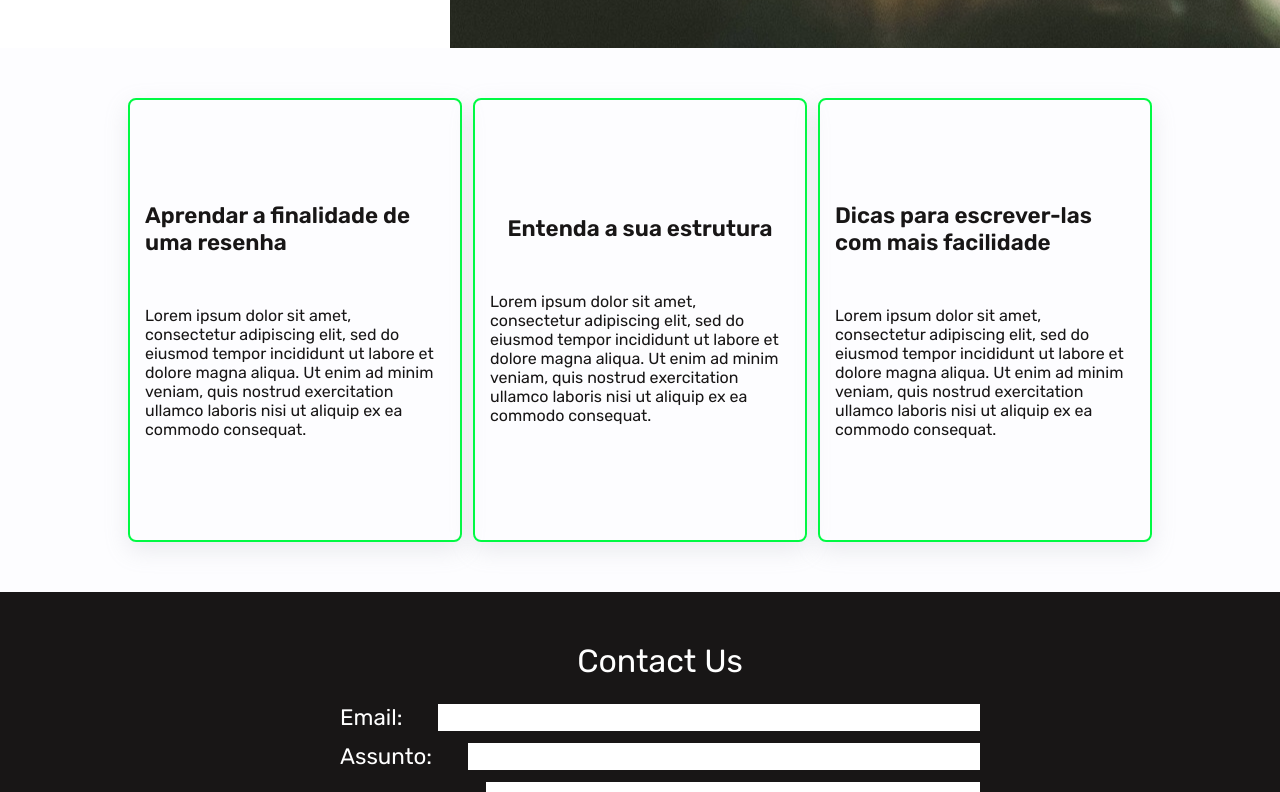
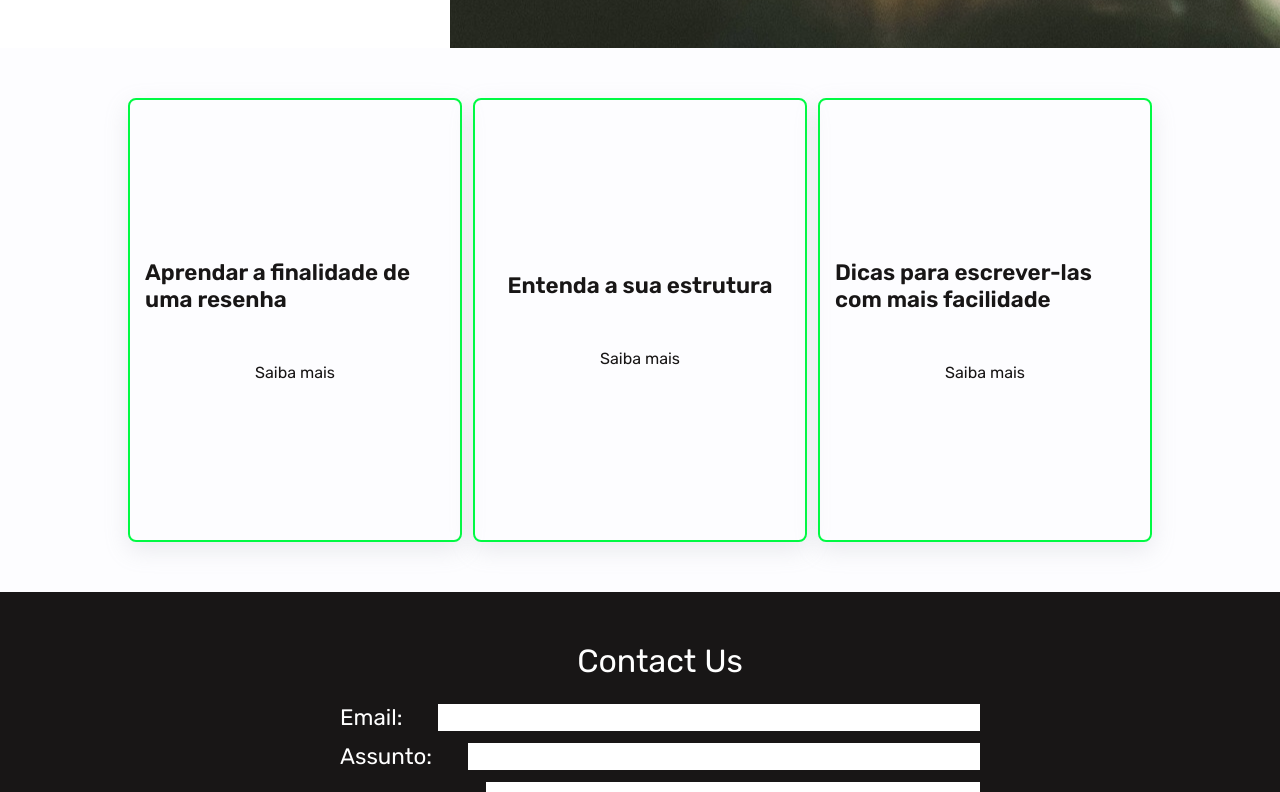
Before and after one commit to ItaloCosta99/landing-page-lcc-test, a React (Create React App) app: page / in a window 1280 px wide. Shown: the part 672-1464 px from the top of the page. Built offline with nearby package versions, Linux system fonts and the light colour scheme.

Commit message:
feat: animações nos cards

```diff
--- a/src/components/Cards/index.js
+++ b/src/components/Cards/index.js
@@ -6,18 +6,21 @@ export default function Cards() {
       <ul>
         <li>
           <h1>Aprendar a finalidade de uma resenha</h1>
+          <h2>Saiba mais</h2>
           <p>
             Lorem ipsum dolor sit amet, consectetur adipiscing elit, sed do eiusmod tempor incididunt ut labore et dolore magna aliqua. Ut enim ad minim veniam, quis nostrud exercitation ullamco laboris nisi ut aliquip ex ea commodo consequat.
           </p>
         </li>
         <li>
           <h1>Entenda a sua estrutura</h1>
+          <h2>Saiba mais</h2>
           <p>
             Lorem ipsum dolor sit amet, consectetur adipiscing elit, sed do eiusmod tempor incididunt ut labore et dolore magna aliqua. Ut enim ad minim veniam, quis nostrud exercitation ullamco laboris nisi ut aliquip ex ea commodo consequat.
           </p>
         </li>
         <li>
           <h1>Dicas para escrever-las com mais facilidade</h1>
+          <h2>Saiba mais</h2>
           <p>
             Lorem ipsum dolor sit amet, consectetur adipiscing elit, sed do eiusmod tempor incididunt ut labore et dolore magna aliqua. Ut enim ad minim veniam, quis nostrud exercitation ullamco laboris nisi ut aliquip ex ea commodo consequat.
           </p>
--- a/src/components/Cards/style.css
+++ b/src/components/Cards/style.css
@@ -21,10 +21,31 @@
   color: var(--primary-color);
   border: 2px solid var(--highlight-color);
   box-shadow: rgba(149, 157, 165, 0.2) 0px 8px 24px;
+  transition: all 0.5s ease-out;
+}
+
+.container ul li h2 {
+  font-size: 1rem;
+}
+
+.container ul li p {
+  display: none;
 }
 
 .container ul li {
   padding: 20px 15px;
+}
+
+.container ul li:hover {
+  transform: scale(1.1);
+}
+
+.container ul li:hover p {
+  display: block;
+}
+
+.container ul li:hover h2 {
+  display: none;
 }
 
 .container ul li h1 {
```
